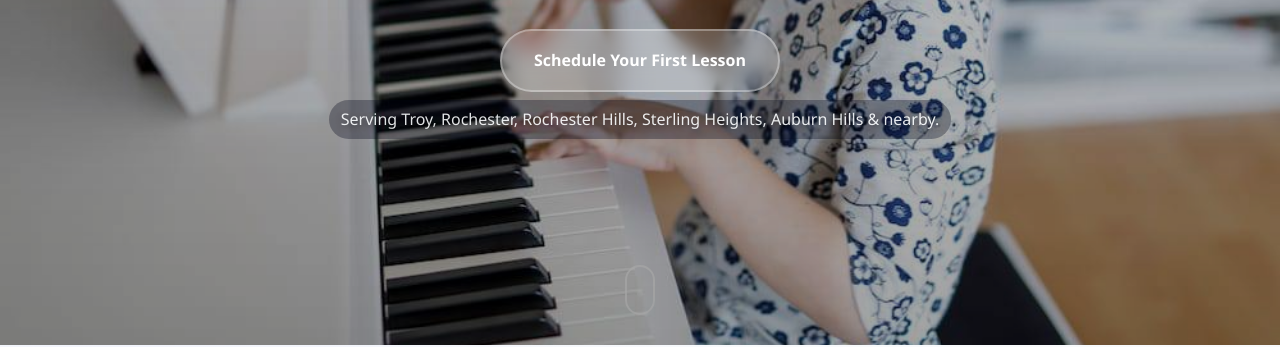
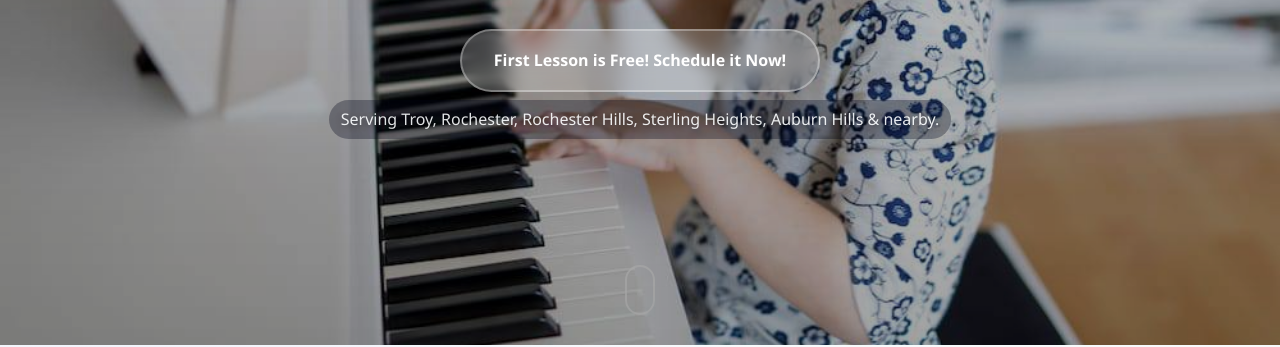
Before and after one commit to adbaraiac/PianoLessonsMi, a plain HTML site: page index.html in a window 1280 px wide. Shown: the part 455-802 px from the top of the page. Drawn offline with Linux system fonts and the light colour scheme.

Commit message:
Update index.html

```diff
--- a/index.html
+++ b/index.html
@@ -90,7 +90,7 @@
       <div class="hero-subtitle">Beginner-Friendly • We Come To You</div>
       <h1>In-Home Piano Lessons in Troy & Rochester, MI</h1>
       <p class="subtitle">Engaging, personalized piano lessons—right at your home. Perfect for busy parents and excited beginners.</p>
-      <a href="#contact" class="cta-button">Schedule Your First Lesson</a>
+      <a href="#contact" class="cta-button">First Lesson is Free! Schedule it Now!</a>
       <p class="hero-trust">Serving Troy, Rochester, Rochester Hills, Sterling Heights, Auburn Hills & nearby.</p>
     </div>
     <div class="scroll-indicator" onclick="document.getElementById('about').scrollIntoView()" aria-label="Scroll to lessons"></div>
```
